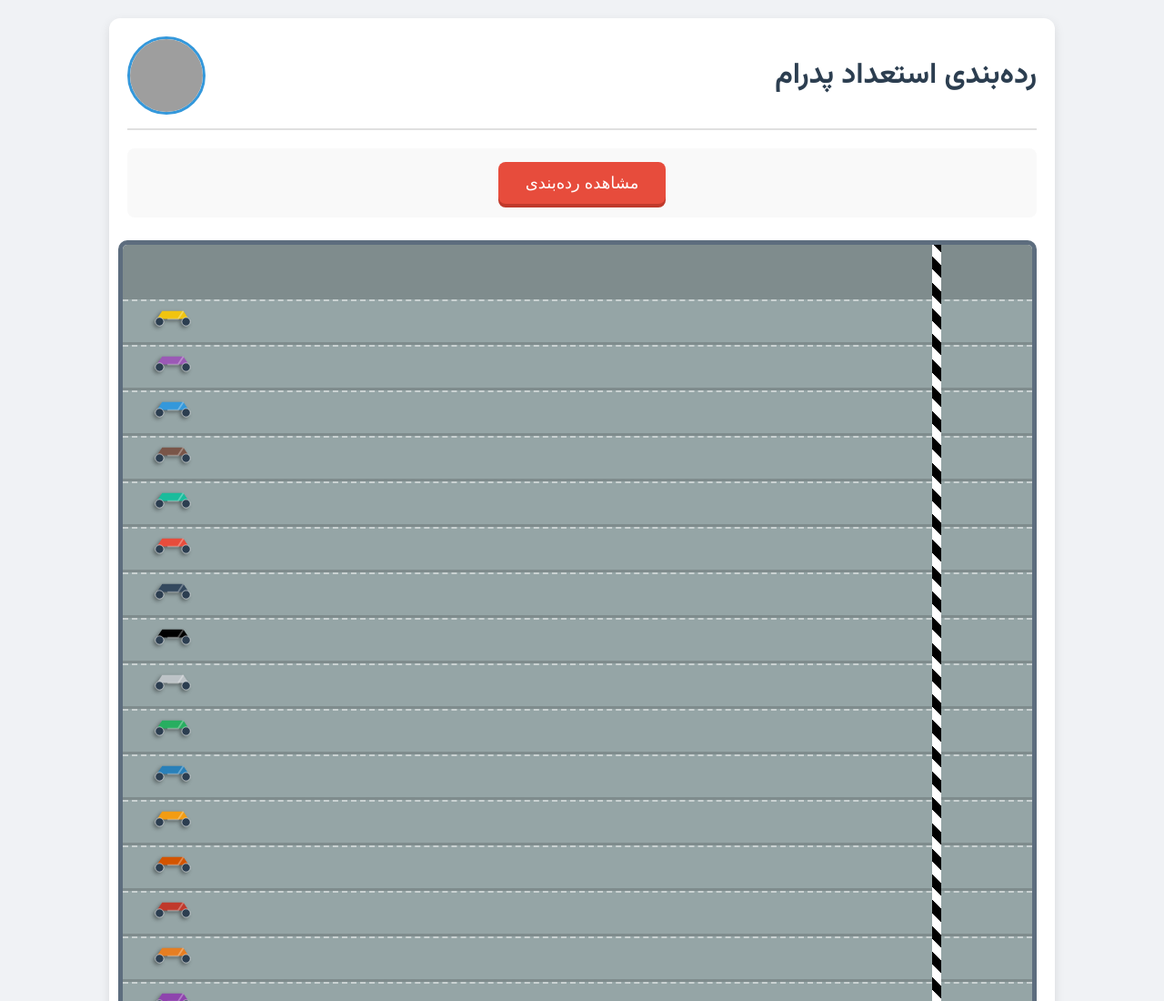
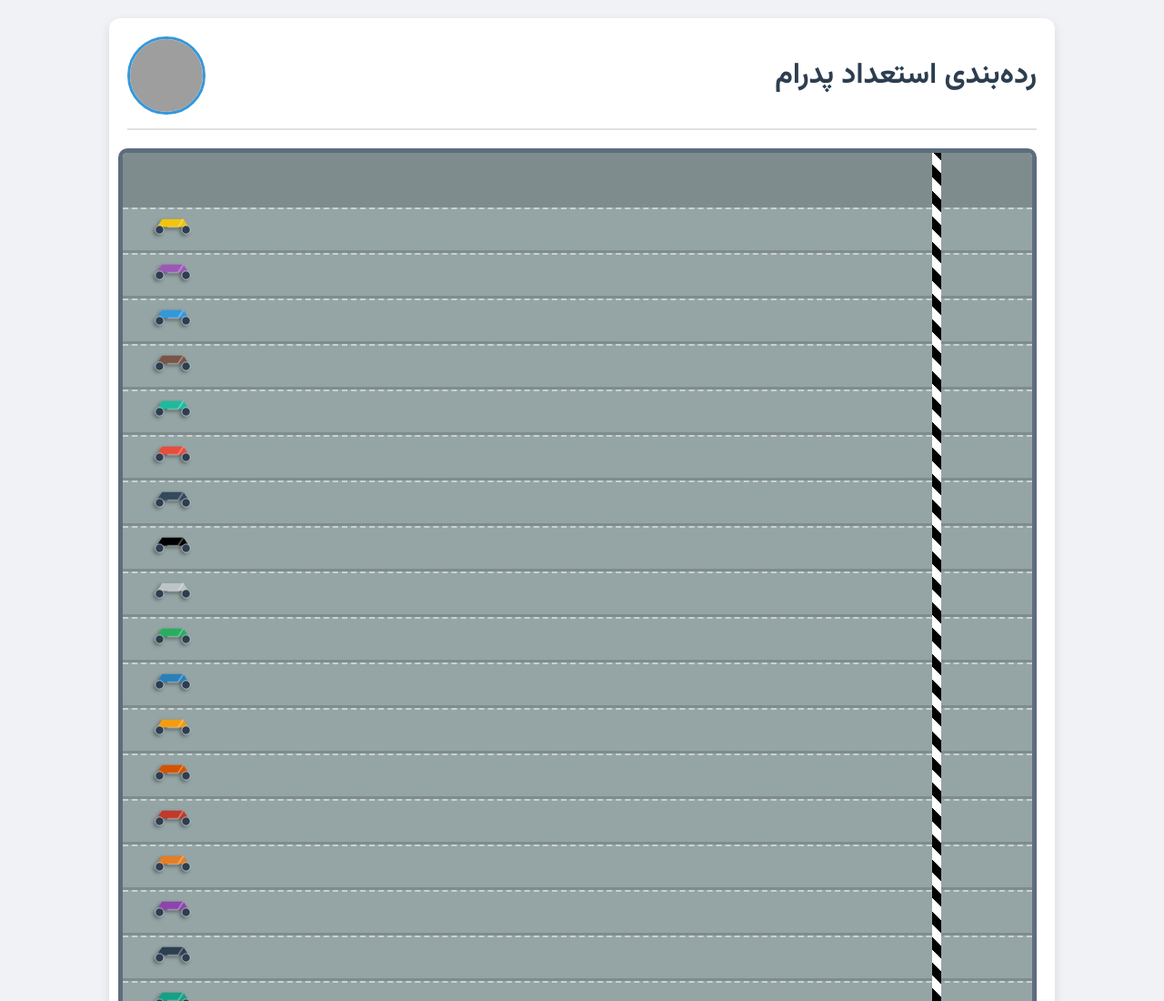
Before and after one commit to parhamfiroozi/pedram, a plain HTML site: page ranking.html in a window 1280 px wide. Shown: the top 1100 px of the page at 91% size. Drawn offline with Linux system fonts and the light colour scheme; grey boxes are pictures that could not be loaded.

Commit message:
Remove unused ranking button

```diff
--- a/ranking.html
+++ b/ranking.html
@@ -46,30 +46,6 @@
       flex-shrink: 0;
     }
 
-    .controls {
-      display: flex;
-      justify-content: center;
-      padding: 15px;
-      background-color: #f9f9f9;
-      border-radius: 8px;
-      margin-bottom: 25px;
-    }
-
-    .calc-button {
-      padding: 12px 30px;
-      background: #e74c3c;
-      color: #fff;
-      border: none;
-      font-size: 18px;
-      border-radius: 8px;
-      cursor: pointer;
-      box-shadow: 0 4px #c0392b;
-      transition: all .3s;
-    }
-    .calc-button:active {
-      transform: translateY(2px);
-      box-shadow: 0 2px #c0392b;
-    }
 
     .race-track {
       position: relative;
@@ -161,7 +137,6 @@
       header { flex-wrap: wrap; gap: 10px; }
       header h1 { font-size: 1.5em; text-align: right; flex-grow: 1; }
       .logo { width: 60px; height: 60px; }
-      .calc-button { padding: 10px 25px; font-size: 16px; }
       .lane { height: 40px; min-width: 450px; }
       .racer { width: 50px; height: 25px; }
       .racer .tooltip { width: 140px; font-size: .8em; margin-left: -70px; }
@@ -176,10 +151,6 @@
       <img src="https://i.postimg.cc/hhFJVd0K/20250804-1452-Little-Superhero-Costume-remix-01k1td04c3f6fs45xstkmfeb2c.png" alt="لوگو" class="logo">
     </header>
 
-    <div class="controls">
-      <button class="calc-button" onclick="calculateAndPlaceRacers()">مشاهده رده‌بندی</button>
-    </div>
-
     <div id="race-track" class="race-track">
       <div class="finish-line"></div>
     </div>
```
